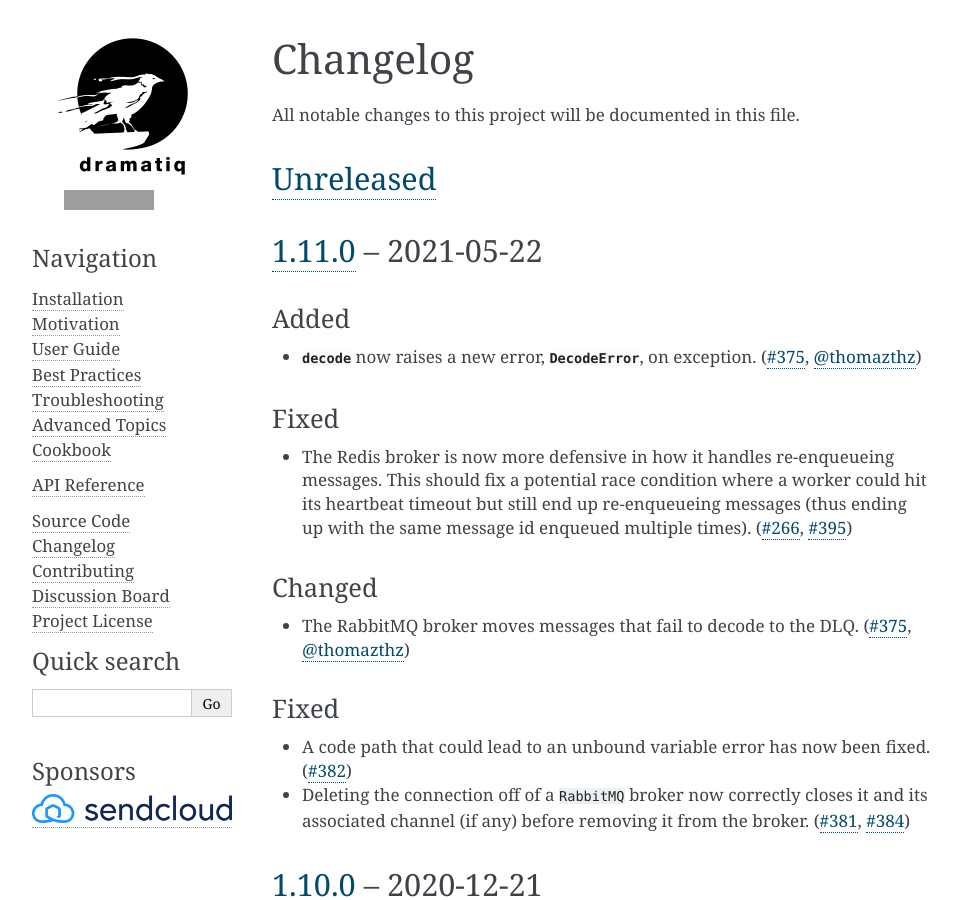
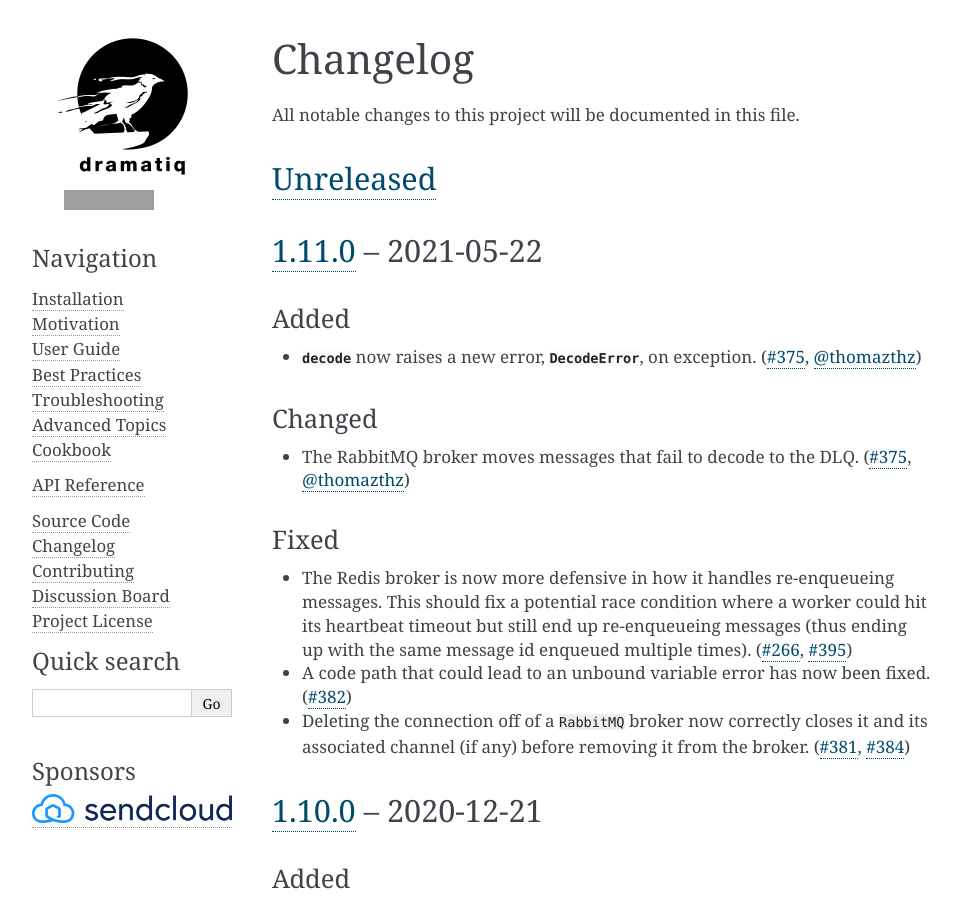
Before and after one commit to Bogdanp/dramatiq, a Sphinx documentation site: the page built from docs/source/changelog.rst, in a window 1280 px wide and 900 px high, cut to the strip 0-900 px from the top of the window. Shown: the whole strip, without its empty margins (148-1109 px from the left). Built offline with Sphinx 7.4.7, drawn with Linux system fonts in a browser that asks for light colours; some of the changed lines change nothing that is shown; grey boxes are pictures that could not be loaded.

Commit message:
doc: merge duplicate "fixed" sections in the changelog [skip ci]

```diff
--- a/docs/source/changelog.rst
+++ b/docs/source/changelog.rst
@@ -19,18 +19,6 @@ Added
   :class:`DecodeError<dramatiq.DecodeError>`, on exception. (`#375`_,
   `@thomazthz`_)
 
-Fixed
-^^^^^
-
-* The Redis broker is now more defensive in how it handles
-  re-enqueueing messages.  This should fix a potential race condition
-  where a worker could hit its heartbeat timeout but still end up
-  re-enqueueing messages (thus ending up with the same message id
-  enqueued multiple times).  (`#266`_, `#395`_)
-
-.. _#266: https://github.com/Bogdanp/dramatiq/issues/266
-.. _#395: https://github.com/Bogdanp/dramatiq/pull/395
-
 Changed
 ^^^^^^^
 
@@ -43,12 +31,19 @@ Changed
 Fixed
 ^^^^^
 
+* The Redis broker is now more defensive in how it handles
+  re-enqueueing messages.  This should fix a potential race condition
+  where a worker could hit its heartbeat timeout but still end up
+  re-enqueueing messages (thus ending up with the same message id
+  enqueued multiple times).  (`#266`_, `#395`_)
 * A code path that could lead to an unbound variable error has now
   been fixed.  (`#382`_)
 * Deleting the connection off of a ``RabbitMQ`` broker now correctly
   closes it and its associated channel (if any) before removing it
   from the broker. (`#381`_, `#384`_)
 
+.. _#266: https://github.com/Bogdanp/dramatiq/issues/266
+.. _#395: https://github.com/Bogdanp/dramatiq/pull/395
 .. _#381: https://github.com/Bogdanp/dramatiq/issue/381
 .. _#382: https://github.com/Bogdanp/dramatiq/issue/382
 .. _#384: https://github.com/Bogdanp/dramatiq/issue/384
```
